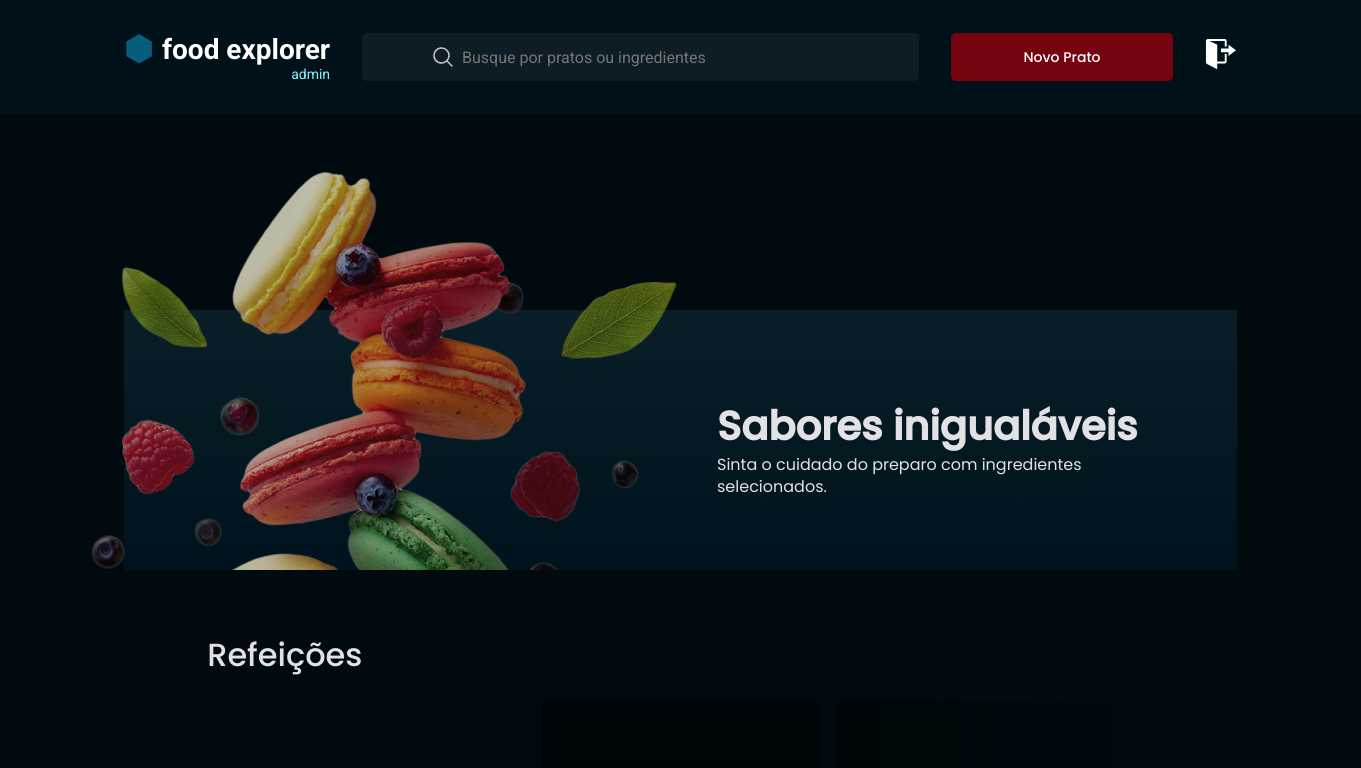
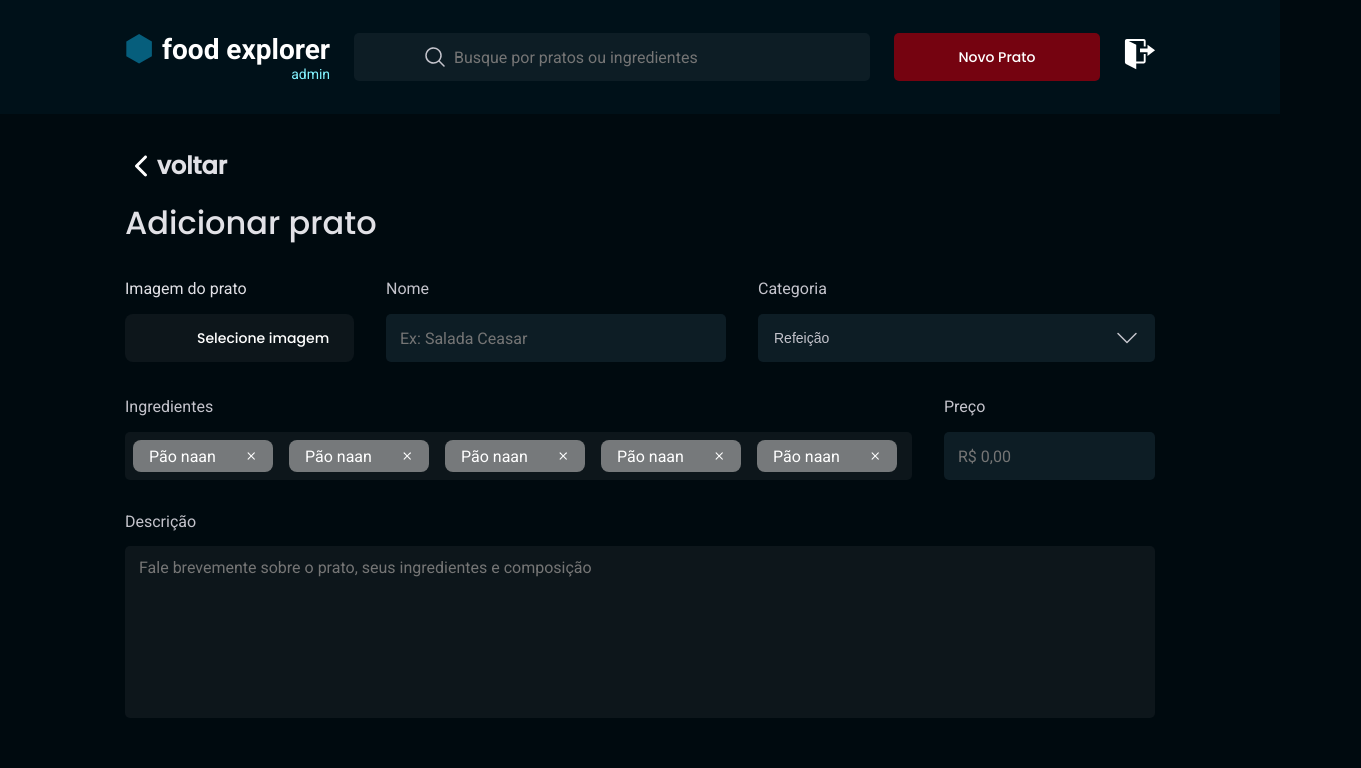
Before and after one commit to nskntc/Food-Explorer, a React (Vite) app: page /new in a window 1280 px wide. Shown: the top 768 px of the page, 1361 px wide, since content can reach past the window. Built offline with nearby package versions, Linux system fonts and the light colour scheme; some icons are missing.

Commit message:
add: routes

```diff
--- a/src/components/BackButton/index.jsx
+++ b/src/components/BackButton/index.jsx
@@ -1,14 +1,15 @@
 import { IoIosArrowBack } from "react-icons/io"
+import { Link } from "react-router-dom"
 
 import { Container } from "./styles"
 
 export const BackButton = ({...rest}) => {
     return(
         <Container {...rest}>
-            <a href="#">
+            <Link to="/">
                 <IoIosArrowBack fill="white" size={32} />
                 voltar
-            </a>
+            </Link>
         </Container>
     )
 }
--- a/src/components/Header/index.jsx
+++ b/src/components/Header/index.jsx
@@ -1,5 +1,6 @@
 import { GoSignOut } from "react-icons/go"
 import { useState } from "react";
+import { useNavigate } from "react-router-dom";
 
 import Receipt from "../../assets/Receipt.svg"
 import List from "../../assets/List.svg"
@@ -13,8 +14,14 @@ import { Menu } from "../Menu";
 export const Header = ({$isadmin, ...rest}) => {
     const [isVisible, setIsVisible] = useState(false)
 
+    const navigate = useNavigate()
+
     const handleShowMenu = () => {
         setIsVisible(!isVisible);
+    }
+
+    const handleToNew = () => {
+        navigate('/new')
     }
 
     return(
@@ -32,7 +39,7 @@ export const Header = ({$isadmin, ...rest}) => {
                 Pedidos (0)
             </Button>
 
-            <Button className={$isadmin === "true" ? "new-request" : "hidden"}>
+            <Button className={$isadmin === "true" ? "new-request" : "hidden"} onClick={handleToNew} >
                 Novo Prato
             </Button>
 
--- a/src/components/Menu/index.jsx
+++ b/src/components/Menu/index.jsx
@@ -1,4 +1,5 @@
 import { AiOutlineClose } from "react-icons/ai"
+import { useNavigate } from "react-router-dom"
 
 import { Container } from "./styles"
 
@@ -6,6 +7,12 @@ import { InputSearch } from "../InputSearch"
 import { Footer } from "../Footer"
 
 export const Menu = ({$isadmin, active, ...rest}) => {
+    const navigate = useNavigate()
+
+    const handleToNew = () => {
+        navigate('/new')
+    }
+
     const handleCloseMenu = () => {
         active(false)
     }
@@ -23,7 +30,7 @@ export const Menu = ({$isadmin, active, ...rest}) => {
             <main>
                 <InputSearch />
 
-                <button type="button" className={$isadmin === "true" ? "" : "hidden"}>
+                <button type="button" className={$isadmin === "true" ? "" : "hidden"} onClick={handleToNew} >
                     <span>Novo Prato</span>
                 </button>
                 <button type="button">
--- a/src/main.jsx
+++ b/src/main.jsx
@@ -5,18 +5,13 @@ import { ThemeProvider } from 'styled-components'
 import theme from './styles/theme'
 import GlobalStyles from './styles/global'
 
-import { SignIn } from "./pages/SignIn"
-import { SignUp } from "./pages/SignUp"
-import { DisheDetails } from "./pages/DisheDetails"
-import { New } from "./pages/New"
-import { Edit } from "./pages/Edit"
-import { Home } from "./pages/Home"
+import { Routes } from './routes'
 
 ReactDOM.createRoot(document.getElementById('root')).render(
   <React.StrictMode>
     <ThemeProvider theme={theme}>
       <GlobalStyles />
-      <Home />
+      <Routes />
     </ThemeProvider>
   </React.StrictMode>,
 )
--- a/src/pages/SignIn/index.jsx
+++ b/src/pages/SignIn/index.jsx
@@ -27,7 +27,7 @@ export const SignIn = () => {
 
                 <Button title="Entrar" />
 
-                <a>Criar uma conta</a>
+                <Link to="/register">Criar uma conta</Link>
             </Form>
         </Container>
     )
--- a/src/pages/SignUp/index.jsx
+++ b/src/pages/SignUp/index.jsx
@@ -1,7 +1,10 @@
+import { Container, Form } from "./styles";
+import { Link } from "react-router-dom"
+
 import { Input } from "../../components/Input";
 import { Logo } from "../../components/Logo";
 import { Button } from "../../components/Button";
-import { Container, Form } from "./styles";
+
 
 export const SignUp = () => {
     return(
@@ -31,7 +34,7 @@ export const SignUp = () => {
 
                 <Button title="Criar conta" />
 
-                <a>Já tenho uma conta</a>
+                <Link to="/">Já tenho uma conta</Link>
             </Form>
         </Container>
     )
--- a/src/pages/SignUp/styles.js
+++ b/src/pages/SignUp/styles.js
@@ -10,6 +10,7 @@ export const Container = styled.div`
     > .logo{
         margin-bottom: 71px;
     }
+
     @media (min-width: 1200px) {
         width: 100%;
 
@@ -62,9 +63,10 @@ export const Form = styled.form`
         background-color: ${({theme}) => theme.COLORS.DARK_700};
 
         width: 476px;
-        height: 540px;
+        height: 75%;
 
         padding: 64px;
+
 
         border-radius: 16px;
 
--- /dev/null
+++ b/src/routes/app.routes.jsx
@@ -0,0 +1,17 @@
+import { Routes, Route } from 'react-router-dom'
+
+import { Home } from "../pages/Home"
+import { New } from "../pages/New"
+import { Edit } from "../pages/Edit"
+import { DisheDetails } from "../pages/DisheDetails"
+
+export const AppRoutes = () => {
+  return (
+    <Routes>
+      <Route path="/" element={<Home />} />
+      <Route path="/new" element={<New />} />
+      <Route path="/edit" element={<Edit />} />
+      <Route path="/details" element={<DisheDetails />} />
+    </Routes>
+  )
+}
--- /dev/null
+++ b/src/routes/auth.routes.jsx
@@ -0,0 +1,14 @@
+import { Routes, Route } from 'react-router-dom'
+
+import { SignIn } from '../pages/SignIn'
+import { SignUp } from '../pages/SignUp'
+
+
+export const AuthRoutes = () => {
+  return (
+    <Routes>
+      <Route path="/" element={<SignIn />} />
+      <Route path="/register" element={<SignUp />} />
+    </Routes>
+  )
+}
--- /dev/null
+++ b/src/routes/index.jsx
@@ -0,0 +1,14 @@
+import { BrowserRouter } from "react-router-dom";
+
+import { AppRoutes } from "./app.routes";
+import { AuthRoutes } from "./auth.routes";
+
+export const Routes = () => {
+    const user = true
+
+  return (
+    <BrowserRouter>
+      { user ? <AppRoutes /> : <AuthRoutes /> }
+    </BrowserRouter>
+  )
+}
```
